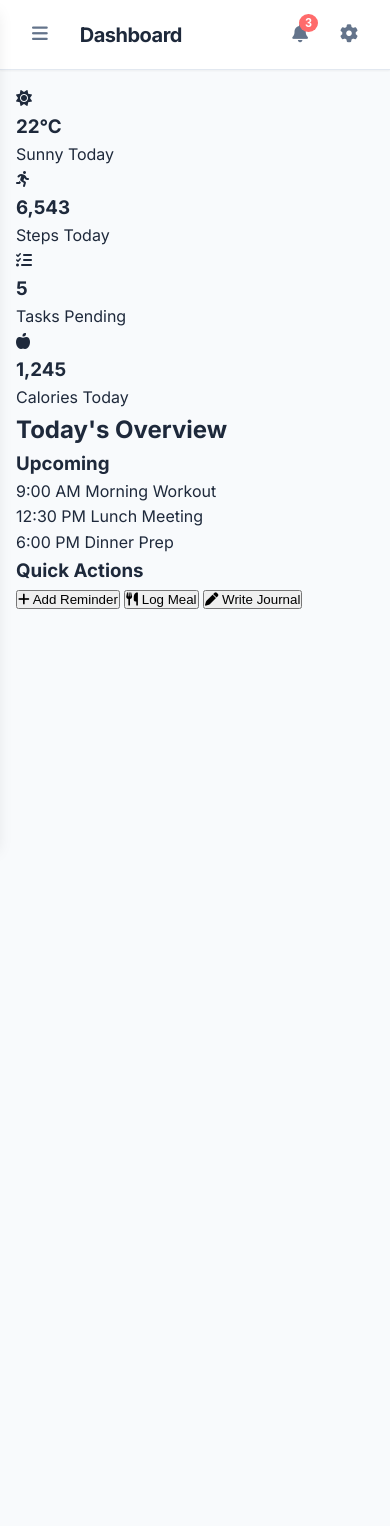
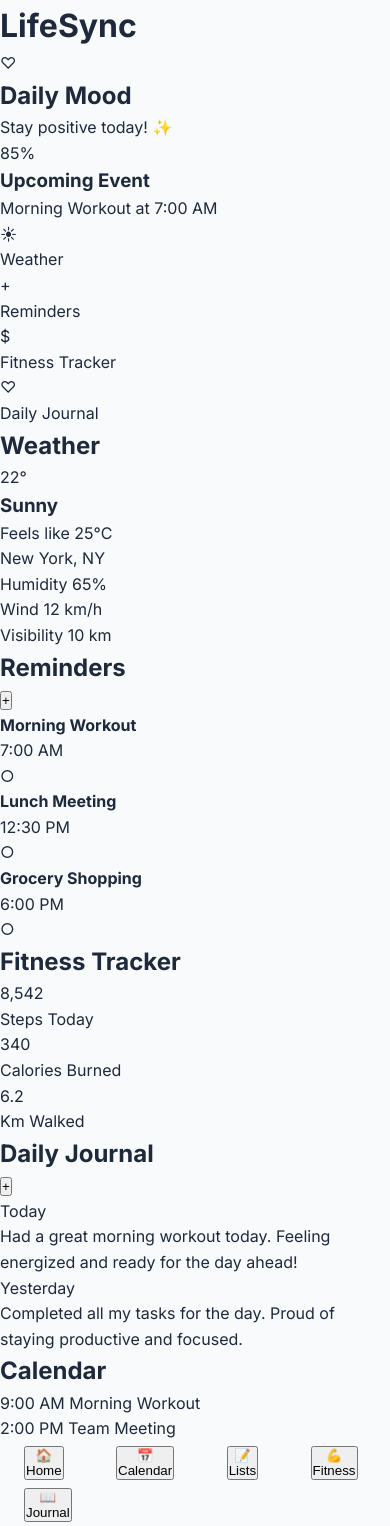
Before and after one commit to nblfky/capybook, a plain HTML site: page index.html in a window 390 px wide. Before the commit the page ends 844 px from the top, so only its background shows below. Drawn offline with Linux system fonts and the light colour scheme; files that its build step writes are made by us from their sources.

Commit message:
Add files via upload

```diff
--- a/index.html
+++ b/index.html
@@ -3,300 +3,216 @@
 <head>
     <meta charset="UTF-8">
     <meta name="viewport" content="width=device-width, initial-scale=1.0">
-    <title>LifeSync - Your Daily Companion</title>
+    <title>LifeSync</title>
     <link rel="stylesheet" href="css/styles.css">
-    <link rel="stylesheet" href="css/components.css">
     <link rel="preconnect" href="https://fonts.googleapis.com">
     <link rel="preconnect" href="https://fonts.gstatic.com" crossorigin>
     <link href="https://fonts.googleapis.com/css2?family=Inter:wght@300;400;500;600;700&display=swap" rel="stylesheet">
-    <link rel="stylesheet" href="https://cdnjs.cloudflare.com/ajax/libs/font-awesome/6.4.0/css/all.min.css">
 </head>
 <body>
-    <!-- Main App Container -->
-    <div class="app-container">
-        <!-- Sidebar Navigation -->
-        <nav class="sidebar" id="sidebar">
-            <div class="sidebar-header">
-                <div class="logo">
-                    <i class="fas fa-sun"></i>
-                    <h2>LifeSync</h2>
+    <!-- Mobile App Container -->
+    <div class="mobile-app">
+        <!-- Header -->
+        <header class="app-header">
+            <h1>LifeSync</h1>
+        </header>
+
+        <!-- Main Content -->
+        <main class="app-content" id="app-content">
+            <!-- Dashboard View -->
+            <div class="view active" id="home-view">
+                <!-- Main Feature Card -->
+                <div class="feature-card">
+                    <div class="feature-icon">
+                        <div class="heart-icon">♡</div>
                     </div>
-                <button class="sidebar-toggle" id="sidebarToggle">
-                    <i class="fas fa-bars"></i>
-                </button>
+                    <div class="feature-content">
+                        <h2>Daily Mood</h2>
+                        <p>Stay positive today! ✨</p>
+                    </div>
+                    <div class="feature-metric">
+                        <span class="metric-value">85%</span>
+                    </div>
                 </div>
 
-            <ul class="nav-menu">
-                <li class="nav-item active" data-app="dashboard">
-                    <a href="#" class="nav-link">
-                        <i class="fas fa-home"></i>
-                        <span>Dashboard</span>
-                    </a>
-                </li>
-                <li class="nav-item" data-app="weather">
-                    <a href="#" class="nav-link">
-                        <i class="fas fa-cloud-sun"></i>
-                        <span>Weather</span>
-                    </a>
-                </li>
-                <li class="nav-item" data-app="entertainment">
-                    <a href="#" class="nav-link">
-                        <i class="fas fa-play-circle"></i>
-                        <span>Entertainment</span>
-                    </a>
-                </li>
-                <li class="nav-item" data-app="reminders">
-                    <a href="#" class="nav-link">
-                        <i class="fas fa-bell"></i>
-                        <span>Reminders</span>
-                    </a>
-                </li>
-                <li class="nav-item" data-app="diet">
-                    <a href="#" class="nav-link">
-                        <i class="fas fa-utensils"></i>
-                        <span>Diet Tracker</span>
-                    </a>
-                </li>
-                <li class="nav-item" data-app="fitness">
-                    <a href="#" class="nav-link">
-                        <i class="fas fa-dumbbell"></i>
-                        <span>Fitness</span>
-                    </a>
-                </li>
-                <li class="nav-item" data-app="journal">
-                    <a href="#" class="nav-link">
-                        <i class="fas fa-book"></i>
-                        <span>Journal</span>
-                    </a>
-                </li>
-                <li class="nav-item" data-app="calendar">
-                    <a href="#" class="nav-link">
-                        <i class="fas fa-calendar-alt"></i>
-                        <span>Calendar</span>
-                    </a>
-                </li>
-            </ul>
+                <!-- Upcoming Section -->
+                <div class="upcoming-section">
+                    <h3>Upcoming Event</h3>
+                    <p class="upcoming-event" id="upcoming-event">Morning Workout at 7:00 AM</p>
+                </div>
 
-            <div class="sidebar-footer">
-                <div class="user-profile">
-                    <div class="avatar">
-                        <i class="fas fa-user"></i>
+                <!-- App Grid -->
+                <div class="app-grid">
+                    <div class="app-tile" data-app="weather">
+                        <div class="app-icon">☀</div>
+                        <span class="app-name">Weather</span>
                     </div>
-                    <div class="user-info">
-                        <h4>Welcome Back!</h4>
-                        <p>Have a great day</p>
+                    <div class="app-tile" data-app="reminders">
+                        <div class="app-icon">+</div>
+                        <span class="app-name">Reminders</span>
                     </div>
+                    <div class="app-tile" data-app="fitness">
+                        <div class="app-icon">$</div>
+                        <span class="app-name">Fitness Tracker</span>
                     </div>
-            </div>
-        </nav>
-
-        <!-- Main Content Area -->
-        <main class="main-content">
-            <!-- Top Header -->
-            <header class="top-header">
-                <div class="header-left">
-                    <button class="menu-btn" id="menuBtn">
-                        <i class="fas fa-bars"></i>
-                    </button>
-                    <h1 class="page-title" id="pageTitle">Dashboard</h1>
-                </div>
-                <div class="header-right">
-                    <div class="search-container">
-                        <i class="fas fa-search"></i>
-                        <input type="text" placeholder="Search..." class="search-input">
-                    </div>
-                    <div class="header-actions">
-                        <button class="notification-btn">
-                            <i class="fas fa-bell"></i>
-                            <span class="notification-badge">3</span>
-                        </button>
-                        <button class="settings-btn">
-                            <i class="fas fa-cog"></i>
-                        </button>
-                    </div>
-                </div>
-            </header>
-
-            <!-- App Views Container -->
-            <div class="app-views">
-                <!-- Dashboard View -->
-                <div class="app-view active" id="dashboard-view">
-                    <div class="dashboard-grid">
-                        <!-- Quick Stats -->
-                        <div class="stats-container">
-                            <div class="stat-card">
-                                <div class="stat-icon weather-icon">
-                                    <i class="fas fa-sun"></i>
-                                </div>
-                                <div class="stat-info">
-                                    <h3>22°C</h3>
-                                    <p>Sunny Today</p>
-                                </div>
-                            </div>
-                            <div class="stat-card">
-                                <div class="stat-icon fitness-icon">
-                                    <i class="fas fa-running"></i>
-                                </div>
-                                <div class="stat-info">
-                                    <h3>6,543</h3>
-                                    <p>Steps Today</p>
-                                </div>
-                            </div>
-                            <div class="stat-card">
-                                <div class="stat-icon reminder-icon">
-                                    <i class="fas fa-tasks"></i>
-                                </div>
-                                <div class="stat-info">
-                                    <h3>5</h3>
-                                    <p>Tasks Pending</p>
-                                </div>
-                            </div>
-                            <div class="stat-card">
-                                <div class="stat-icon diet-icon">
-                                    <i class="fas fa-apple-alt"></i>
-                                </div>
-                                <div class="stat-info">
-                                    <h3>1,245</h3>
-                                    <p>Calories Today</p>
+                    <div class="app-tile" data-app="journal">
+                        <div class="app-icon">♡</div>
+                        <span class="app-name">Daily Journal</span>
                     </div>
                 </div>
             </div>
 
-                        <!-- Today's Overview -->
-                        <div class="overview-section">
-                            <div class="section-header">
-                                <h2>Today's Overview</h2>
-                                <span class="date" id="currentDate"></span>
+            <!-- Weather View -->
+            <div class="view" id="weather-view">
+                <div class="view-header">
+                    <h2>Weather</h2>
                 </div>
-                            <div class="overview-cards">
-                                <div class="overview-card">
-                                    <h3>Upcoming</h3>
-                                    <div class="upcoming-list">
-                                        <div class="upcoming-item">
-                                            <span class="time">9:00 AM</span>
-                                            <span class="event">Morning Workout</span>
-                                        </div>
-                                        <div class="upcoming-item">
-                                            <span class="time">12:30 PM</span>
-                                            <span class="event">Lunch Meeting</span>
-                                        </div>
-                                        <div class="upcoming-item">
-                                            <span class="time">6:00 PM</span>
-                                            <span class="event">Dinner Prep</span>
+                <div class="weather-card">
+                    <div class="weather-main">
+                        <div class="temperature">22°</div>
+                        <div class="weather-info">
+                            <h3>Sunny</h3>
+                            <p>Feels like 25°C</p>
+                            <p>New York, NY</p>
                         </div>
                     </div>
+                    <div class="weather-details">
+                        <div class="detail-row">
+                            <span>Humidity</span>
+                            <span>65%</span>
                         </div>
-                                <div class="overview-card">
-                                    <h3>Quick Actions</h3>
-                                    <div class="quick-actions">
-                                        <button class="quick-action-btn">
-                                            <i class="fas fa-plus"></i>
-                                            Add Reminder
-                                        </button>
-                                        <button class="quick-action-btn">
-                                            <i class="fas fa-utensils"></i>
-                                            Log Meal
-                                        </button>
-                                        <button class="quick-action-btn">
-                                            <i class="fas fa-pen"></i>
-                                            Write Journal
-                                        </button>
+                        <div class="detail-row">
+                            <span>Wind</span>
+                            <span>12 km/h</span>
                         </div>
-                                </div>
+                        <div class="detail-row">
+                            <span>Visibility</span>
+                            <span>10 km</span>
                         </div>
                     </div>
                 </div>
             </div>
 
-                <!-- Weather View -->
-                <div class="app-view" id="weather-view">
-                    <div class="weather-container">
-                        <div class="weather-header">
-                            <h2>Weather Updates</h2>
-                            <p>Stay informed about your local weather</p>
+            <!-- Reminders View -->
+            <div class="view" id="reminders-view">
+                <div class="view-header">
+                    <h2>Reminders</h2>
+                    <button class="add-btn" id="add-reminder">+</button>
                 </div>
-                        <div class="weather-content">
-                            <div class="current-weather">
-                                <div class="weather-main">
-                                    <div class="temperature">22°</div>
-                                    <div class="weather-info">
-                                        <h3>Sunny</h3>
-                                        <p>Feels like 25°</p>
-                                        <p>New York, NY</p>
+                <div class="reminders-list">
+                    <div class="reminder-item">
+                        <div class="reminder-content">
+                            <h4>Morning Workout</h4>
+                            <p>7:00 AM</p>
+                        </div>
+                        <div class="reminder-status">○</div>
+                    </div>
+                    <div class="reminder-item">
+                        <div class="reminder-content">
+                            <h4>Lunch Meeting</h4>
+                            <p>12:30 PM</p>
+                        </div>
+                        <div class="reminder-status">○</div>
+                    </div>
+                    <div class="reminder-item">
+                        <div class="reminder-content">
+                            <h4>Grocery Shopping</h4>
+                            <p>6:00 PM</p>
+                        </div>
+                        <div class="reminder-status">○</div>
                     </div>
                 </div>
-                                <div class="weather-details">
-                                    <div class="detail-item">
-                                        <i class="fas fa-eye"></i>
-                                        <span>Visibility: 10 km</span>
             </div>
-                                    <div class="detail-item">
-                                        <i class="fas fa-tint"></i>
-                                        <span>Humidity: 65%</span>
+
+            <!-- Fitness View -->
+            <div class="view" id="fitness-view">
+                <div class="view-header">
+                    <h2>Fitness Tracker</h2>
                 </div>
-                                    <div class="detail-item">
-                                        <i class="fas fa-wind"></i>
-                                        <span>Wind: 12 km/h</span>
+                <div class="fitness-stats">
+                    <div class="stat-card">
+                        <div class="stat-value">8,542</div>
+                        <div class="stat-label">Steps Today</div>
+                    </div>
+                    <div class="stat-card">
+                        <div class="stat-value">340</div>
+                        <div class="stat-label">Calories Burned</div>
+                    </div>
+                    <div class="stat-card">
+                        <div class="stat-value">6.2</div>
+                        <div class="stat-label">Km Walked</div>
                     </div>
                 </div>
+            </div>
+
+            <!-- Journal View -->
+            <div class="view" id="journal-view">
+                <div class="view-header">
+                    <h2>Daily Journal</h2>
+                    <button class="add-btn" id="add-entry">+</button>
+                </div>
+                <div class="journal-entries">
+                    <div class="journal-entry">
+                        <div class="entry-date">Today</div>
+                        <div class="entry-content">
+                            <p>Had a great morning workout today. Feeling energized and ready for the day ahead!</p>
+                        </div>
+                    </div>
+                    <div class="journal-entry">
+                        <div class="entry-date">Yesterday</div>
+                        <div class="entry-content">
+                            <p>Completed all my tasks for the day. Proud of staying productive and focused.</p>
                         </div>
                     </div>
                 </div>
             </div>
 
-                <!-- Other app views will be added here -->
-                <div class="app-view" id="entertainment-view">
-                    <div class="coming-soon">
-                        <i class="fas fa-play-circle"></i>
-                        <h2>Entertainment Updates</h2>
-                        <p>Coming Soon...</p>
+            <!-- Calendar View -->
+            <div class="view" id="calendar-view">
+                <div class="view-header">
+                    <h2>Calendar</h2>
                 </div>
+                <div class="calendar-today">
+                    <div class="today-date" id="today-date"></div>
+                    <div class="today-events">
+                        <div class="event-item">
+                            <span class="event-time">9:00 AM</span>
+                            <span class="event-title">Morning Workout</span>
                         </div>
-
-                <div class="app-view" id="reminders-view">
-                    <div class="coming-soon">
-                        <i class="fas fa-bell"></i>
-                        <h2>Reminders</h2>
-                        <p>Coming Soon...</p>
+                        <div class="event-item">
+                            <span class="event-time">2:00 PM</span>
+                            <span class="event-title">Team Meeting</span>
                         </div>
-                </div>
-
-                <div class="app-view" id="diet-view">
-                    <div class="coming-soon">
-                        <i class="fas fa-utensils"></i>
-                        <h2>Diet Tracker</h2>
-                        <p>Coming Soon...</p>
-                    </div>
-                </div>
-
-                <div class="app-view" id="fitness-view">
-                    <div class="coming-soon">
-                        <i class="fas fa-dumbbell"></i>
-                        <h2>Fitness</h2>
-                        <p>Coming Soon...</p>
-                    </div>
-                </div>
-
-                <div class="app-view" id="journal-view">
-                    <div class="coming-soon">
-                        <i class="fas fa-book"></i>
-                        <h2>Journal</h2>
-                        <p>Coming Soon...</p>
-                    </div>
-                </div>
-
-                <div class="app-view" id="calendar-view">
-                    <div class="coming-soon">
-                        <i class="fas fa-calendar-alt"></i>
-                        <h2>Calendar</h2>
-                        <p>Coming Soon...</p>
                     </div>
                 </div>
             </div>
         </main>
+
+        <!-- Bottom Navigation -->
+        <nav class="bottom-nav">
+            <button class="nav-item active" data-view="home">
+                <div class="nav-icon">🏠</div>
+                <span class="nav-label">Home</span>
+            </button>
+            <button class="nav-item" data-view="calendar">
+                <div class="nav-icon">📅</div>
+                <span class="nav-label">Calendar</span>
+            </button>
+            <button class="nav-item" data-view="reminders">
+                <div class="nav-icon">📝</div>
+                <span class="nav-label">Lists</span>
+            </button>
+            <button class="nav-item" data-view="fitness">
+                <div class="nav-icon">💪</div>
+                <span class="nav-label">Fitness</span>
+            </button>
+            <button class="nav-item" data-view="journal">
+                <div class="nav-icon">📖</div>
+                <span class="nav-label">Journal</span>
+            </button>
+        </nav>
     </div>
 
-    <script src="js/app.js"></script>
-    <script src="js/dashboard.js"></script>
+    <script src="js/mobile-app.js"></script>
 </body>
 </html>
```
Lines whose indentation alone changed are shown as unchanged.
